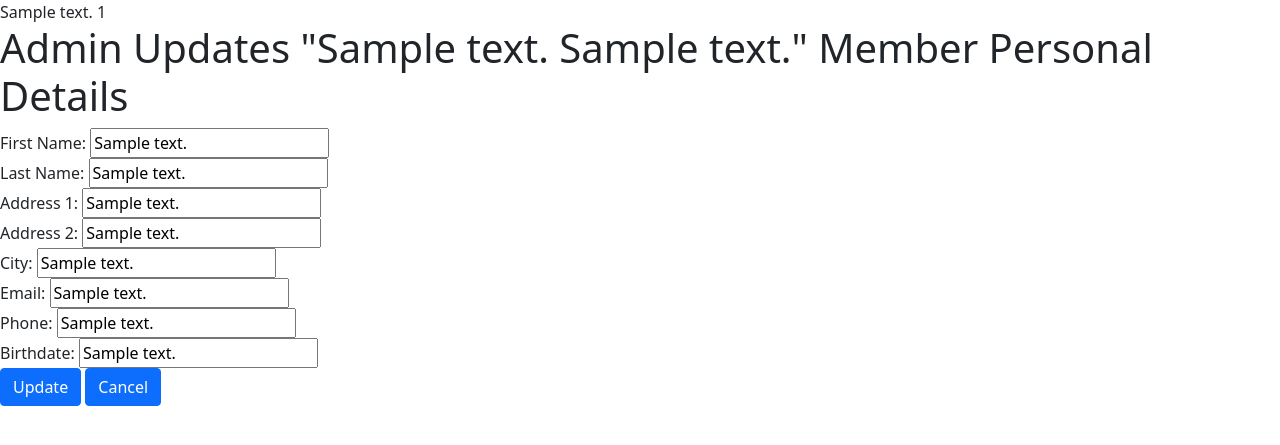
After one commit to harrykhlo/rugby_club, a Flask app: template templates/adminmemberupdate.html in a window 1280 px wide. The commit adds this page. Shown: the top 445 px of the page. Run offline with Flask 2, Linux system fonts and the light colour scheme; the template is opened without the code that fills it: most values are stand-ins (such as "Sample title", 1, 10 or a date in 2020).

Commit message:
added function of 'admin edits member details' on admin page

```diff
--- a/app.py
+++ b/app.py
@@ -230,3 +230,52 @@ def newsadd():
         clubid = request.args.get("clubid")
         adminid = request.args.get("adminid")
         return render_template('adminnewsadd.html', clubid=clubid, adminid=adminid)
+
+
+@app.route("/admin/member/update", methods=['GET', 'POST'])
+def adminmemberupdate():
+    if request.method == "POST":
+        adminid = request.form.get('adminid')
+        memberid = request.form.get('memberid')
+        firstname = request.form.get('firstname')
+        lastname = request.form.get('lastname')
+        address1 = request.form.get('address1')
+        address2 = request.form.get('address2')
+        city = request.form.get('city')
+        email = request.form.get('email')
+        phone = request.form.get('phone')
+        birthdate = request.form.get('birthdate')
+
+        print("Testing admin edits member value -------------------------------")
+        print(adminid)
+        print(memberid)
+        print(firstname)
+        print(lastname)
+        print(address1)
+        print(address2)
+        print(city)
+        print(email)
+        print(phone)
+        print(birthdate)
+
+        cur = getCursor()
+        cur.execute(
+            "update members set MemberFirstName = %s, MemberLastName = %s, \
+            Address1 = %s, Address2 = %s, \
+            City=%s, Email=%s,  \
+            Phone=%s, Birthdate=%s \
+            where MemberID = %s;",
+            (firstname, lastname, address1, address2, city, email, phone, birthdate, memberid,))
+
+        return(redirect(f"/admin?adminid={adminid}"))
+
+    else:
+        memberid = request.args.get("memberid")
+        adminid = request.args.get("adminid")
+        cur = getCursor()
+
+        cur.execute(
+            "select * from members where MemberID = %s;", (memberid,))
+        memberrecord = cur.fetchall()[0]
+
+        return render_template('adminmemberupdate.html', memberdetails=memberrecord, adminid=adminid)
--- /dev/null
+++ b/templates/adminmemberupdate.html
@@ -0,0 +1,42 @@
+<!DOCTYPE html>
+<html lang="en">
+<head>
+    <meta charset="UTF-8">
+    <meta http-equiv="X-UA-Compatible" content="IE=edge">
+    <meta name="viewport" content="width=device-width, initial-scale=1.0">
+    <link href="https://cdn.jsdelivr.net/npm/bootstrap@5.0.0-beta1/dist/css/bootstrap.min.css" rel="stylesheet" integrity="sha384-giJF6kkoqNQ00vy+HMDP7azOuL0xtbfIcaT9wjKHr8RbDVddVHyTfAAsrekwKmP1" crossorigin="anonymous">
+    <title>Admin Updates Member</title>
+</head>
+<body>
+
+    {{memberdetails}}
+    {{adminid}}
+
+    <h1>Admin Updates "{{memberdetails[3]}} {{memberdetails[4]}}" Member Personal Details</h1>
+    <form action="/admin/member/update" method="POST">
+        <input type="hidden" name="memberid" value="{{memberdetails[0]}}" />
+        <input type="hidden" name="adminid" value="{{adminid}}" />
+        <label for="firstname">First Name:</label>
+        <input type="text" id="firstname" name="firstname" value="{{memberdetails[3]}}" /> <br/>
+        <label for="lastname">Last Name:</label>
+        <input type="text" id="lastname" name="lastname" value="{{memberdetails[4]}}" /> <br/>
+        <label for="address1">Address 1:</label>
+        <input type="text" id="address1" name="address1" value="{{memberdetails[5]}}" /> <br/>
+        <label for="address2">Address 2:</label>
+        <input type="text" id="address2" name="address2" value="{{memberdetails[6]}}" /> <br/>
+        <label for="city">City:</label>
+        <input type="text" id="city" name="city" value="{{memberdetails[7]}}" /> <br/>
+        <label for="email">Email:</label>
+        <input type="text" id="email" name="email" value="{{memberdetails[8]}}" /> <br/>
+        <label for="phone">Phone:</label>
+        <input type="text" id="phone" name="phone" value="{{memberdetails[9]}}" /> <br/>
+        <label for="birthdate">Birthdate:</label>
+        <input type="text" id="birthdate" name="birthdate" value="{{memberdetails[10]}}" /> <br/>
+        <button type="submit" class="btn btn-primary">Update</button>
+        <a href="/admin?adminid={{adminid}}" class="btn btn-primary" role="button" aria-pressed="true">Cancel</a>
+      </form>
+
+
+
+</body>
+</html>
```
Also changed, not shown: templates/admin.html (+3 -8 lines).
